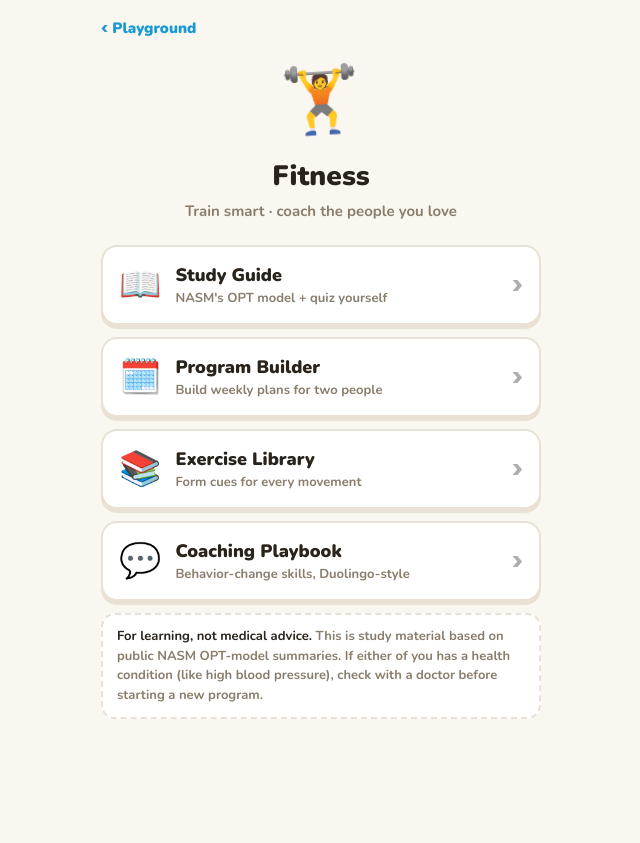
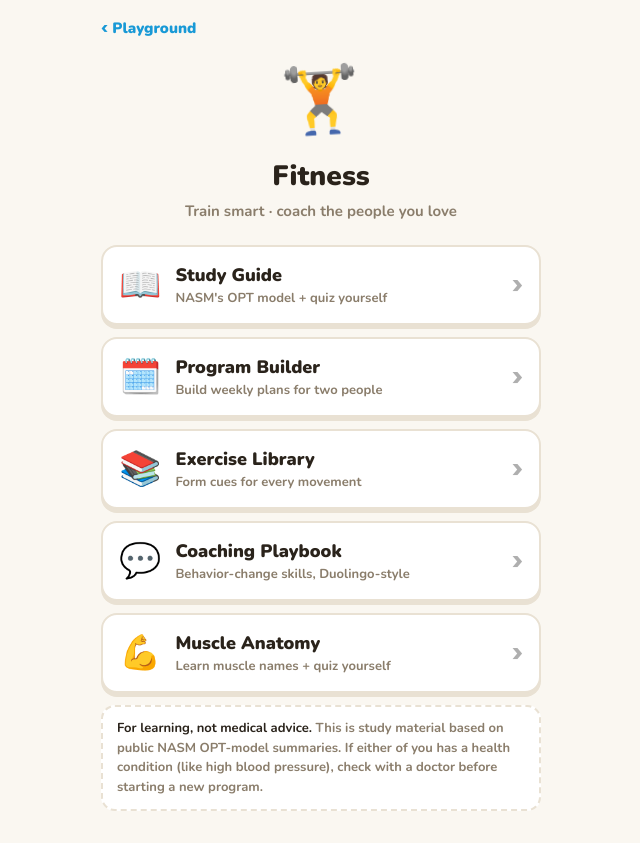
Before and after one commit to havanabunny/violin-sight-reading, a plain HTML site: page fitness/index.html in a window 1280 px wide. Shown: the whole page, without its empty margins (319-959 px from the left). Before the commit the page ends 800 px from the top, so only its background shows below. Drawn offline with nearby package versions, Linux system fonts and the light colour scheme.

Commit message:
deploy fitness/index.html

```diff
--- a/fitness/index.html
+++ b/fitness/index.html
@@ -66,6 +66,11 @@
     <span class="tx"><b>Coaching Playbook</b><span>Behavior-change skills, Duolingo-style</span></span>
     <span class="go">›</span>
   </a>
+  <a class="card" href="muscles.html">
+    <span class="ic">💪</span>
+    <span class="tx"><b>Muscle Anatomy</b><span>Learn muscle names + quiz yourself</span></span>
+    <span class="go">›</span>
+  </a>
   <div class="note">
     <b>For learning, not medical advice.</b> This is study material based on public NASM
     OPT-model summaries. If either of you has a health condition (like high blood pressure),
```
